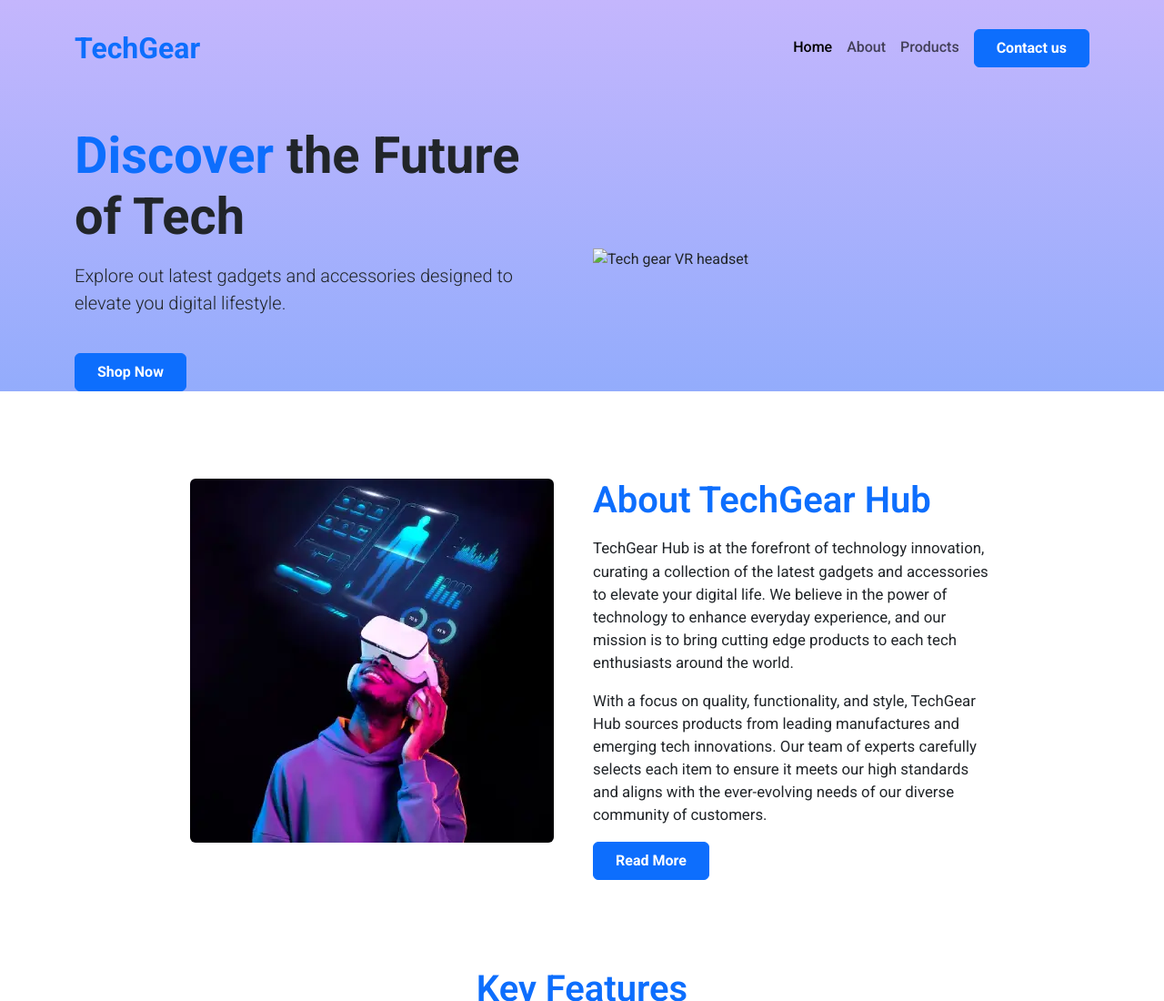
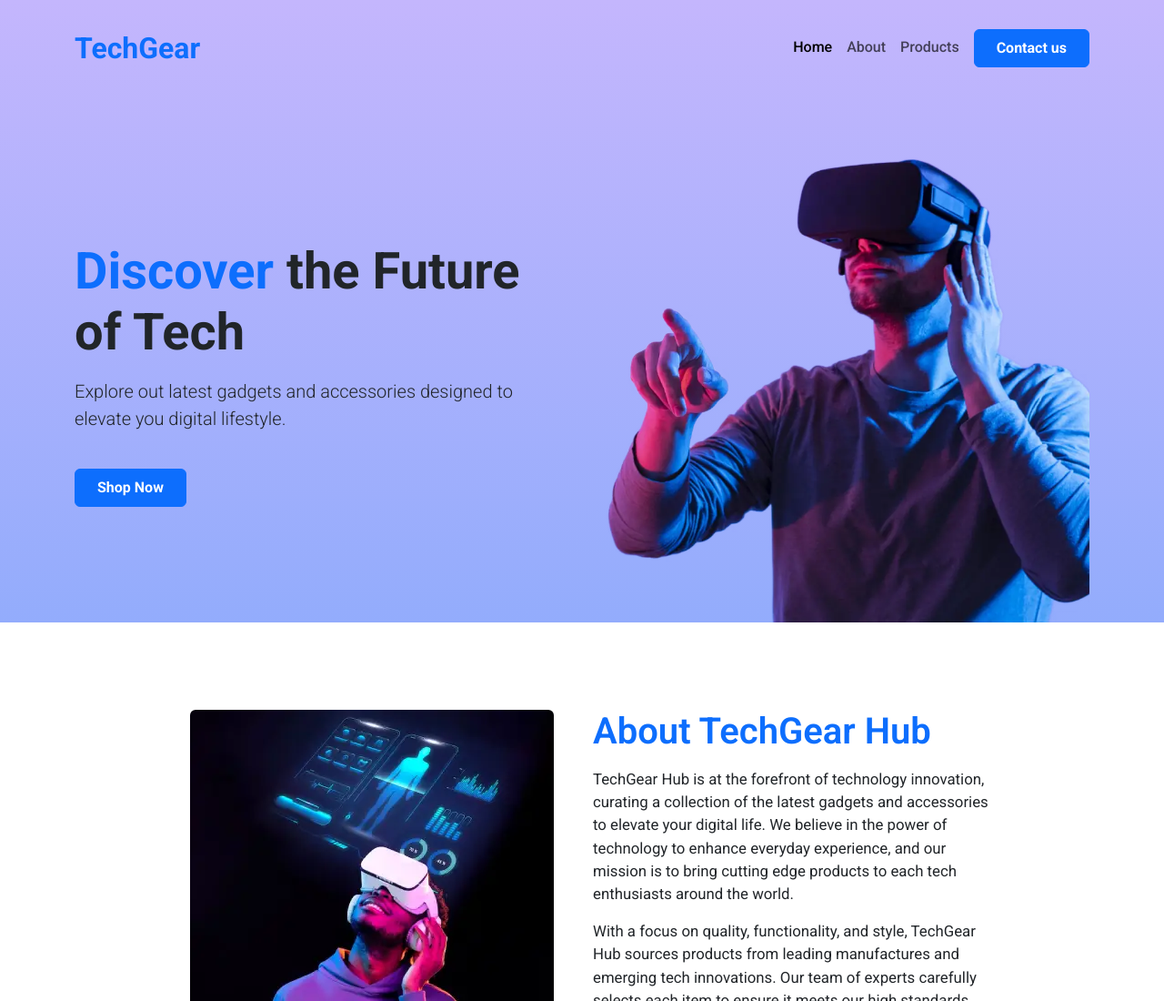
Before and after one commit to AmrGobran/techgear, a plain HTML site: page index.html in a window 1280 px wide. Shown: the top 1100 px of the page at 91% size. Drawn offline with nearby package versions, Linux system fonts and the light colour scheme; the site is published under a folder, as on GitHub Pages, so addresses that start at the root find nothing.

Commit message:
update assets path

```diff
--- a/index.html
+++ b/index.html
@@ -91,7 +91,7 @@
 							<button class="btn btn-primary fw-bold px-4 py-2">Shop Now</button>
 						</div>
 						<div class="col-12 col-lg-6">
-							<img src="/assets/hero.webp" alt="Tech gear VR headset" class="img-fluid" />
+							<img src="assets/hero.webp" alt="Tech gear VR headset" class="img-fluid" />
 						</div>
 					</div>
 				</div>
```
